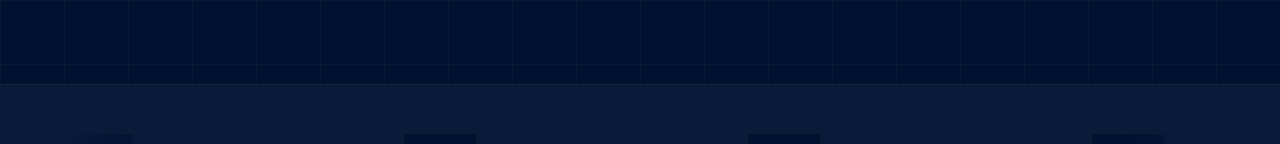
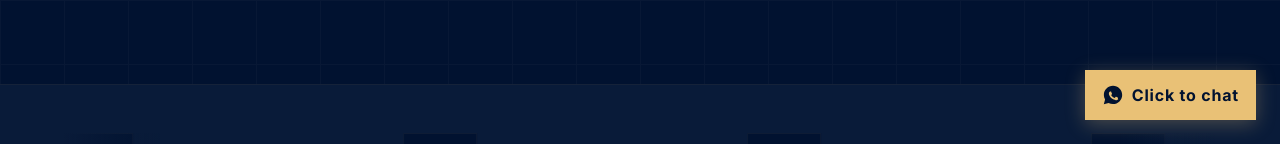
Before and after one commit to Digititiech/Dcenter, a Next.js app: page / in a window 1280 px wide. Shown: the part 656-800 px from the top of the page. Built offline with nearby package versions, Linux system fonts and the light colour scheme; a web font is replaced by a local one.

Commit message:
feat: add golden floating WhatsApp Click to Chat button

```diff
--- a/src/app/layout.tsx
+++ b/src/app/layout.tsx
@@ -1,6 +1,7 @@
 import type { Metadata } from "next";
 import { Inter, Playfair_Display } from "next/font/google";
 import "./globals.css";
+import WhatsAppFloating from "@/components/WhatsAppFloating";
 
 const inter = Inter({
   subsets: ["latin"],
@@ -37,6 +38,7 @@ export default function RootLayout({
       </head>
       <body className="min-h-full flex flex-col bg-background text-foreground antialiased selection:bg-secondary selection:text-background">
         {children}
+        <WhatsAppFloating />
       </body>
     </html>
   );
--- /dev/null
+++ b/src/components/WhatsAppFloating.tsx
@@ -0,0 +1,35 @@
+"use client";
+
+import { usePathname } from "next/navigation";
+
+export default function WhatsAppFloating() {
+  const pathname = usePathname();
+  const isArabic = pathname ? pathname.startsWith("/ar") : false;
+
+  return (
+    <a
+      href="https://wa.me/96896680001"
+      target="_blank"
+      rel="noopener noreferrer"
+      className={`fixed bottom-6 ${
+        isArabic ? "left-6" : "right-6"
+      } z-50 flex items-center gap-2 bg-secondary text-background hover:bg-secondary/90 transition-all duration-300 shadow-[0_4px_20px_rgba(233,193,118,0.3)] hover:shadow-[0_4px_25px_rgba(233,193,118,0.5)] px-4 py-3 border border-secondary/20 hover:scale-105 group`}
+      style={{ borderRadius: "0px" }}
+      id="whatsapp-floating-button"
+    >
+      {/* WhatsApp Premium Gold SVG Icon */}
+      <svg
+        viewBox="0 0 24 24"
+        width="22"
+        height="22"
+        fill="currentColor"
+        className="transition-transform duration-300 group-hover:rotate-12"
+      >
+        <path d="M12.012 2c-5.506 0-9.988 4.482-9.988 9.988 0 1.761.459 3.479 1.332 5.002L2 22l5.161-1.353a9.923 9.923 0 0 0 4.851 1.258h.004c5.505 0 9.987-4.482 9.987-9.988C22 6.482 17.518 2 12.012 2zm5.787 14.414c-.237.669-1.378 1.282-1.906 1.357-.468.066-.991.135-3.089-.731-2.529-1.042-4.148-3.606-4.275-3.774-.126-.168-1.026-1.363-1.026-2.599 0-1.236.653-1.844.887-2.094.234-.251.514-.313.685-.313.171 0 .343.003.491.01.152.007.356-.057.556.425.2.482.685 1.668.746 1.791.061.123.1.267.018.432-.082.165-.164.267-.286.411-.123.143-.258.32-.367.429-.122.12-.25.251-.107.496.143.245.635 1.043 1.362 1.691.936.833 1.726 1.091 1.972 1.214.246.123.389.102.534-.065.145-.168.614-.716.779-.959.165-.244.331-.204.556-.122.226.082 1.431.676 1.678.8.246.123.411.183.472.286.061.103.061.597-.176 1.266z" />
+      </svg>
+      <span className="font-label-caps text-label-caps tracking-wider font-bold">
+        {isArabic ? "تواصل معنا" : "Click to chat"}
+      </span>
+    </a>
+  );
+}
```
